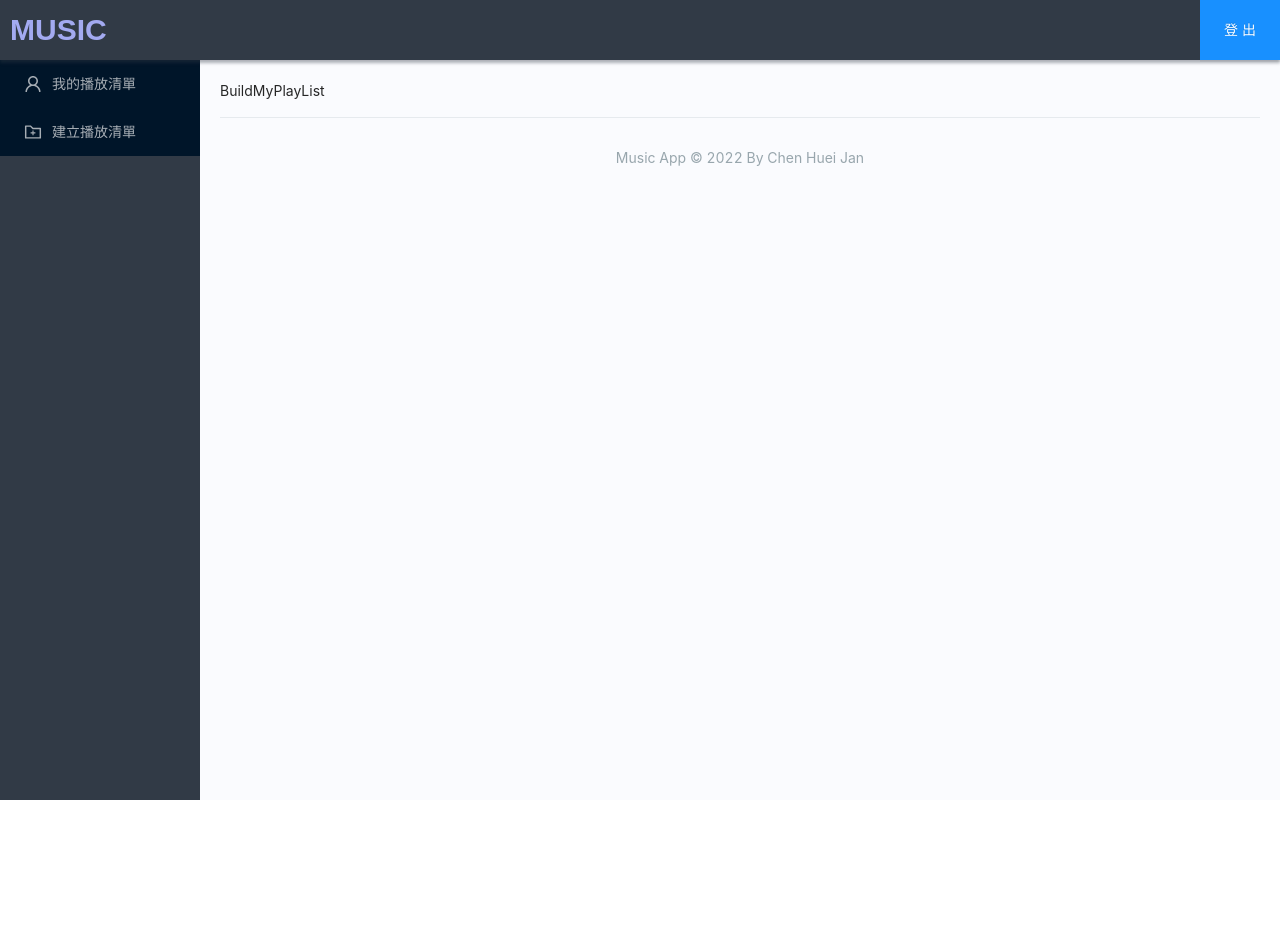
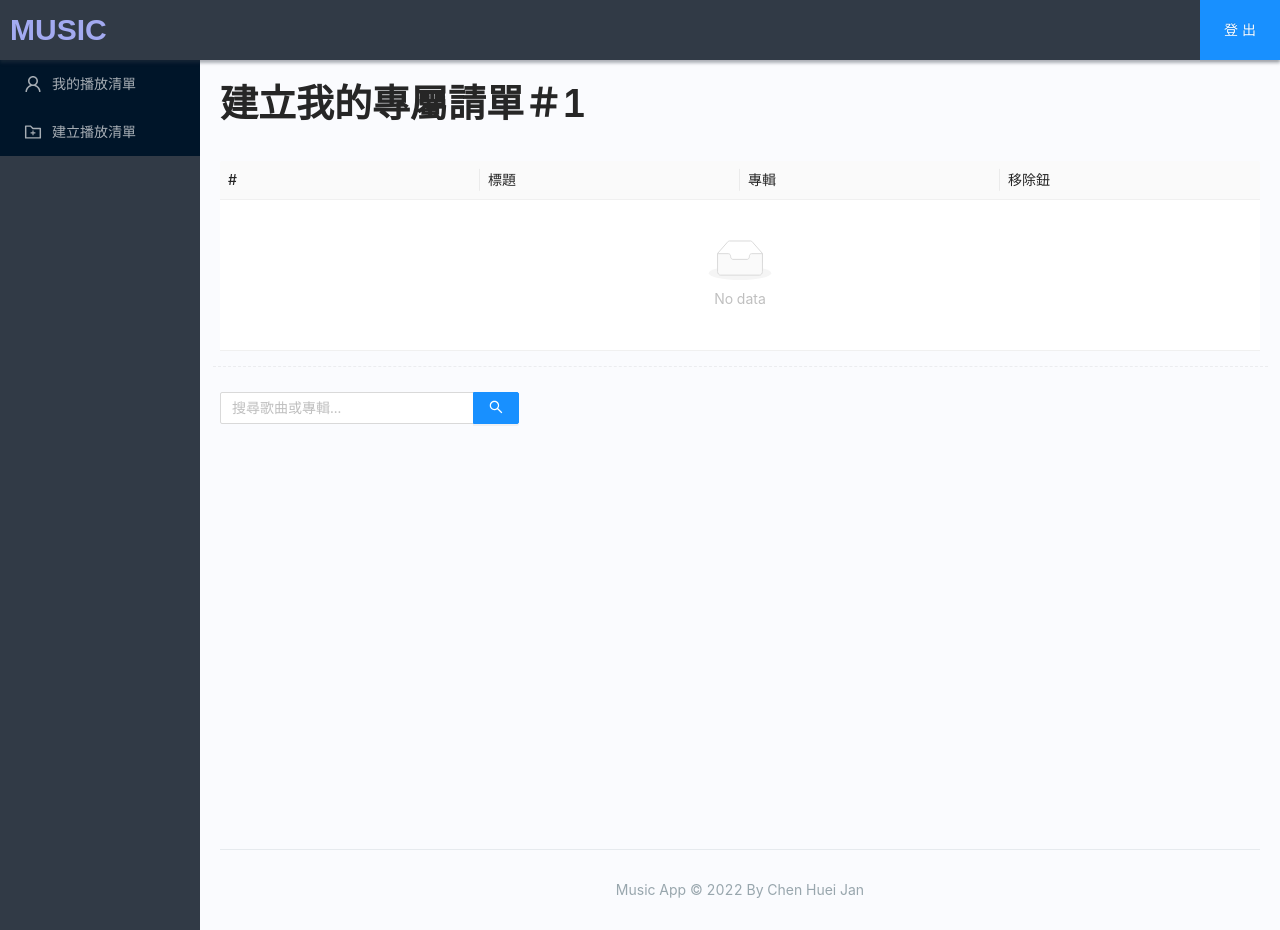
Before and after one commit to chen-chens/project-music-app, a React (Create React App) app: page /master/buildMyPlayList in a window 1280 px wide. Before the commit the page ends 800 px from the top, so only its background shows below. Built offline with nearby package versions, Linux system fonts and the light colour scheme.

Commit message:
[v0.1.1] - (1)add BasicLayout(2)show search results By SearchTack api

```diff
--- a/package.json
+++ b/package.json
@@ -16,6 +16,7 @@
     "antd": "^4.18.5",
     "axios": "^0.25.0",
     "qs": "^6.10.3",
+    "rc-virtual-list": "^3.4.2",
     "react": "^17.0.2",
     "react-dom": "^17.0.2",
     "react-redux": "^7.2.6",
--- /dev/null
+++ b/src/common/basicLayout.tsx
@@ -0,0 +1,23 @@
+import { Col, Divider, Row, Typography } from "antd";
+import React from "react";
+
+
+interface BasicLayoutProps{
+    title: string;
+    main: JSX.Element;
+    details?: JSX.Element;
+}
+
+export default function BasicLayout(props: BasicLayoutProps){
+
+    return(
+        <Row gutter={[15, 15]}>
+            <Col span={24}>
+                <Typography.Title level={1}>{props.title}</Typography.Title>
+            </Col>
+            <Col span={24}>{props.main}</Col>
+            <Divider dashed style={{margin: 0}}/>
+            <Col span={24}>{props.details}</Col>
+        </Row>
+    )
+}
--- a/src/page/buildMyPlayList/index.tsx
+++ b/src/page/buildMyPlayList/index.tsx
@@ -1,8 +1,128 @@
+import { Avatar, Button, Divider, Input, List, Table } from "antd";
+import React, { ReactNode, useState } from "react";
+import VirtualList from 'rc-virtual-list';
+import BasicLayout from "../../common/basicLayout";
+import { spotifyApi } from "../../service/url";
+import { useSelector } from "react-redux";
+import { currentUserData } from "../../reduxToolkit";
+import AlertNotification from "../../components/alertNotifacation";
+
+export default function BuildMyPlayList(){
+    const ContainerHeight = 400;
+    const token = useSelector(currentUserData.token);
+    const [ loading, setLoading ] = useState(false);
+    const [ searchValue, setSearchValue ] = useState("");
+    const [ searchResults, setSearchResults ] = useState<SpotifyApi.TrackObjectFull[]>([]);
+    // const [ apiCall, setApiCall ] = useState<Promise<SpotifyApi.SearchResponse>|null>(null);
+
+    const columns = [
+        {
+            title: '#',
+            dataIndex: 'name',
+        },
+        {
+            title: '標題',
+            dataIndex: 'name',
+        },
+        {
+            title: '專輯',
+            dataIndex: 'name',
+        },
+        {
+            title: '移除鈕',
+            dataIndex: 'name',
+        },
+    ];
 
 
-export default function BuildMyPlayList(){
+    const onSearch = (value: string) => {
+        console.log(value);
+        setLoading(true);
+
+        spotifyApi().setAccessToken(token);
+        spotifyApi().searchTracks(value, { limit: 15 })
+        .then(res => {
+            console.log("res: ",res);
+            const getPreviewUrlData = res.tracks.items.filter(item => item.preview_url !== null);
+            setSearchResults(getPreviewUrlData);
+        }).catch(err => {
+            console.log("err: ",err);
+            AlertNotification({
+                type: "error",
+                title: "搜尋失敗！",
+                description: "請重新輸入！"
+            })
+        }).finally(() => setLoading(false))
+    };
+
+    const appendData = () => {
+
+    };
+
+    const onScroll = (event: React.UIEvent<HTMLElement, UIEvent>) => {
+        if ((event.currentTarget.scrollHeight - event.currentTarget.scrollTop) === ContainerHeight) {
+            appendData();
+        }
+    };
+
+
+
+    const getArtistNames = (artistsData: SpotifyApi.ArtistObjectSimplified[]): string => {
+        const artistNames = artistsData.map(item => item.name);
+        return artistNames.join();
+    }
 
     return(
-        <>BuildMyPlayList</>
+        <BasicLayout
+            title="建立我的專屬請單＃1"
+            main={
+                <Table
+                    size="small"
+                    loading={loading}
+                    // bordered
+                    rowKey="id"
+                    columns={columns}
+                    dataSource={[]}
+                    // dataSource={userPlayList}
+                    scroll={{ y: 400}}
+                />
+            }
+            details={
+                <>
+                    <Input.Search
+                        placeholder="搜尋歌曲或專輯..."
+                        value={searchValue}
+                        onChange={(e: React.ChangeEvent<HTMLInputElement>) => setSearchValue(e.target.value)}
+                        onSearch={onSearch}
+                        onPressEnter={(event: React.KeyboardEvent<HTMLInputElement>) => {}}
+                        enterButton
+                        style={{width: 300, margin: "10px 0"}}
+                    />
+                    <List>
+                        <VirtualList
+                            data={searchResults}
+                            height={ContainerHeight}
+                            itemHeight={47}
+                            itemKey="id"
+                            // onScroll={()}
+                        >
+                            {item => (
+                                <List.Item key={item.id}>
+                                    <List.Item.Meta
+                                        avatar={<Avatar src={item.album.images[1].url} />}
+                                        title={item.name}
+                                        description={getArtistNames(item.artists)}
+                                    />
+                                    <div style={{flex: "1 1"}}>
+                                        {item.album.name} / {item.album.release_date}
+                                    </div>
+                                    <Button>新增</Button>
+                                </List.Item>
+                            )}
+                        </VirtualList>
+                    </List>
+                </>
+            }
+        />
     )
 }
--- a/src/page/home/components/details.tsx
+++ /dev/null
@@ -1,30 +0,0 @@
-import { Card } from "antd";
-import Meta from "antd/lib/card/Meta";
-import React from "react";
-import { DetailList } from "../layouts";
-
-interface DetailsProps{
-    data?: SpotifyApi.RecommendationsFromSeedsResponse;
-    genresKey: string;
-    setTargetItem: React.Dispatch<React.SetStateAction<SpotifyApi.TrackObjectFull | undefined>>;
-}
-
-
-export default function Details(props: DetailsProps){
-
-    return(
-        <DetailList>
-            {props.data?.tracks.map(item => (
-                <Card
-                    key={item.id}
-                    hoverable
-                    style={{ width: 240, margin: 15 }}
-                    cover={<img alt={item.name} src={item.album.images[0].url} />}
-                    onClick={()=>  props.setTargetItem(item)}
-                >
-                    <Meta title={item.name} description={item.artists[0].name} />
-                </Card>
-            ))}
-        </DetailList>
-    )
-}
--- a/src/page/home/components/recommendation.tsx
+++ b/src/page/home/components/recommendation.tsx
@@ -1,11 +1,12 @@
-import { Spin, Tabs, Typography } from "antd";
+import { Card, Spin, Tabs, Typography } from "antd";
+import Meta from "antd/lib/card/Meta";
 import React, { useEffect, useState } from "react";
 import { useSelector } from "react-redux";
 import AlertNotification from "../../../components/alertNotifacation";
 import { currentUserData } from "../../../reduxToolkit";
 import { spotifyApi } from "../../../service/url";
 import { Genrees } from "../../../type/genrees";
-import Details from "./details";
+import { DetailList } from "../layouts";
 
 
 export default function Recommendation(){
@@ -67,7 +68,19 @@ export default function Recommendation(){
                 {categoryTags.map(tag => (
                     <Tabs.TabPane tab={tag.title} key={tag.key}>
                         <Spin spinning={loading}>
-                            <Details data={recommendationList} genresKey={genresKey} setTargetItem={setTargetItem}/>
+                            <DetailList>
+                                {recommendationList?.tracks.map(item => (
+                                    <Card
+                                        key={item.id}
+                                        hoverable
+                                        style={{ width: 240, margin: 15 }}
+                                        cover={<img alt={item.name} src={item.album.images[0].url} />}
+                                        onClick={()=>  setTargetItem(item)}
+                                    >
+                                        <Meta title={item.name} description={item.artists[0].name} />
+                                    </Card>
+                                ))}
+                            </DetailList>
                         </Spin>
                     </Tabs.TabPane>
                 ))}
--- a/src/page/home/index.tsx
+++ b/src/page/home/index.tsx
@@ -19,7 +19,7 @@ export default function Home(){
     useEffect(()=> {
         if(urlParams.access_token){
             dispatch(currentUserActions.getToken(urlParams.access_token.toString())); // update token to redux
-            navigate("/master");
+            // navigate("/master");
         }
     }, [urlParams.access_token])
 
--- a/src/page/logIn/loginMadal.tsx
+++ b/src/page/logIn/loginMadal.tsx
@@ -1,6 +1,5 @@
 import { Modal } from "antd";
 import React from "react";
-import AlertNotification from '../../components/alertNotifacation';
 import LoginForm from "./loginForm";
 
 export default function LoginModal(){
```
Also changed, not shown: 1 other file (tests, documents, lock files or other folders).
